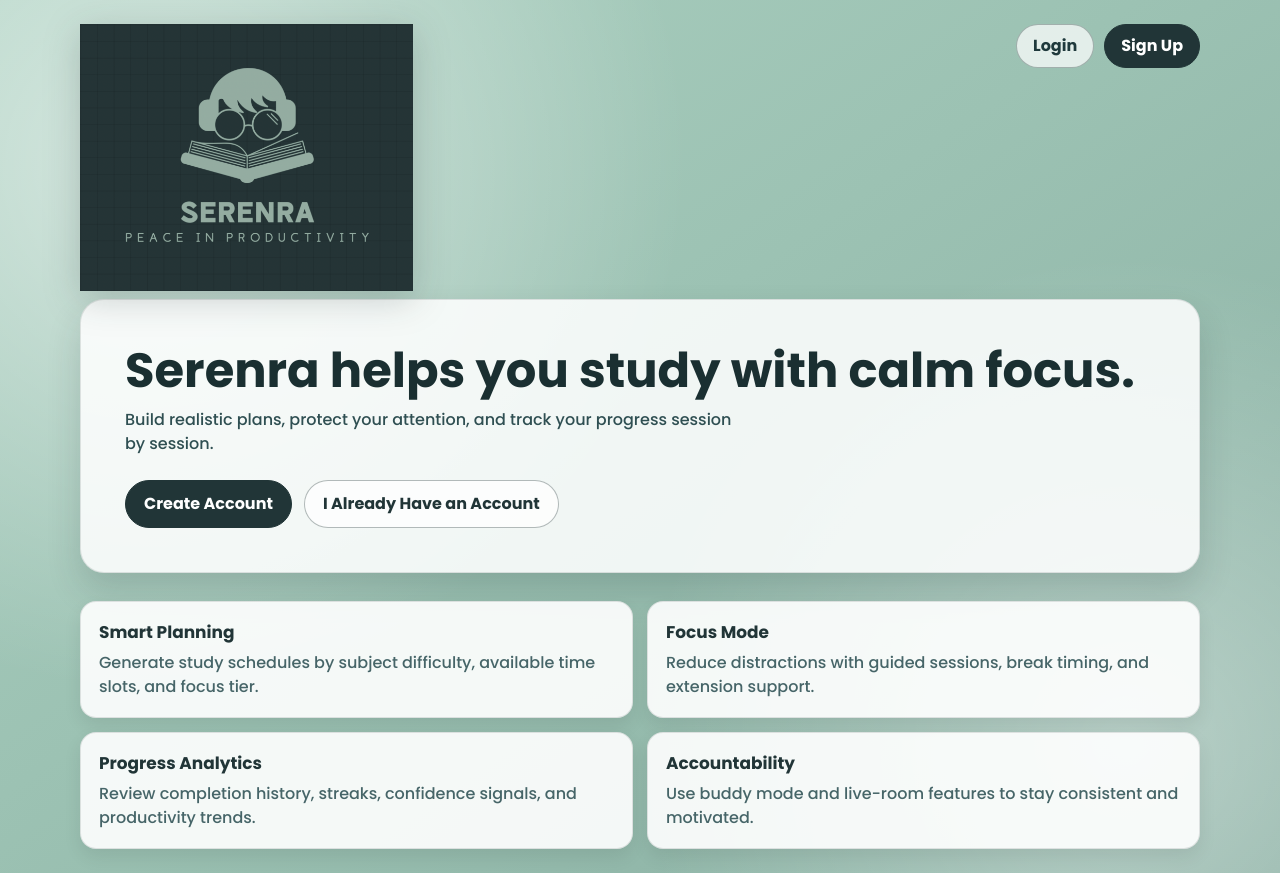
After one commit to rachelbrathab/mini-project, a Flask app: template smartStudyPlanner/templates/home.html in a window 1280 px wide. The commit adds this page. Run offline with Flask 3, Linux system fonts and the light colour scheme; the template is opened without the code that fills it, so the values that code supplies are empty; some libraries are stand-ins or nearby versions.

Commit message:
Update planner app and home template UI

```diff
--- a/smartStudyPlanner/app.py
+++ b/smartStudyPlanner/app.py
@@ -722,6 +722,14 @@ def is_valid_email(value):
 
 
 # ---------- AUTH ----------
+@app.route("/")
+def home():
+    if "user" in session:
+        return redirect("/input")
+
+    return render_template("home.html")
+
+
 @app.route("/signup", methods=["GET", "POST"])
 def signup():
     if request.method == "POST":
@@ -753,7 +761,7 @@ def login():
                 session["user"] = u["username"]
                 # Keep buddy email synced to the identity used to log in.
                 update_user_stats(session["user"], {"buddy_email": session["user"]})
-                return redirect("/")
+                return redirect("/input")
         return render_template("login.html", error="Invalid username or password.")
     return render_template("login.html")
 
@@ -761,11 +769,11 @@ def login():
 @app.route("/logout")
 def logout():
     session.clear()
-    return redirect("/login")
+    return redirect("/")
 
 
 # ---------- INPUT ----------
-@app.route("/", methods=["GET", "POST"])
+@app.route("/input", methods=["GET", "POST"])
 def input_page():
     if "user" not in session:
         return redirect("/login")
@@ -904,6 +912,9 @@ def input_page():
 # ---------- PAGES ----------
 @app.route("/schedule")
 def schedule():
+    if "user" not in session:
+        return redirect("/login")
+
     pomodoro = session.get("pomodoro", {"tier": "standard", "study_minutes": 50, "break_minutes": 10})
     return render_template("schedule.html", schedule=session.get("raw_schedule", session.get("schedule", [])), pomodoro=pomodoro)
 
@@ -1053,6 +1064,9 @@ def focus_state():
 
 @app.route("/complete-session", methods=["POST"])
 def complete_session():
+    if "user" not in session:
+        return jsonify({"error": "Unauthorized"}), 401
+
     current_schedule = session.get("schedule", [])
     payload = request.get_json(silent=True) or {}
     target_subject = payload.get("subject")
@@ -1166,6 +1180,9 @@ def complete_session():
 
 @app.route("/undo-session", methods=["POST"])
 def undo_session():
+    if "user" not in session:
+        return jsonify({"error": "Unauthorized"}), 401
+
     current_schedule = session.get("schedule", [])
     completed_history = session.get("completed_history", [])
 
--- a/smartStudyPlanner/static/style.css
+++ b/smartStudyPlanner/static/style.css
@@ -9,6 +9,133 @@ body {
     background: #ABD0C0;
     color: #213537;
     line-height: 1.5;
+}
+
+.landing-page {
+    background:
+        radial-gradient(circle at 12% 18%, rgba(255, 255, 255, 0.52), rgba(255, 255, 255, 0) 40%),
+        radial-gradient(circle at 88% 85%, rgba(255, 255, 255, 0.38), rgba(255, 255, 255, 0) 36%),
+        linear-gradient(145deg, #abd0c0 0%, #9cc2b3 45%, #89afa2 100%);
+    padding: 24px;
+}
+
+.landing-header {
+    width: min(1120px, 100%);
+    margin: 0 auto;
+    display: flex;
+    align-items: flex-start;
+    justify-content: space-between;
+    gap: 16px;
+}
+
+.landing-logo-wrap {
+    display: inline-flex;
+    align-items: center;
+    justify-content: center;
+}
+
+.landing-logo {
+    width: clamp(180px, 26vw, 340px);
+    height: auto;
+    filter: drop-shadow(0 8px 18px rgba(20, 33, 35, 0.2));
+}
+
+.landing-auth-nav {
+    display: inline-flex;
+    align-items: center;
+    gap: 10px;
+}
+
+.landing-auth-link {
+    text-decoration: none;
+    color: #1f393c;
+    border: 1px solid rgba(33, 53, 55, 0.34);
+    padding: 9px 16px;
+    border-radius: 999px;
+    font-weight: 600;
+    background: rgba(255, 255, 255, 0.72);
+}
+
+.landing-auth-link.primary {
+    background: #213537;
+    border-color: #213537;
+    color: #fff;
+}
+
+.landing-main {
+    width: min(1120px, 100%);
+    margin: 8px auto 0;
+    display: grid;
+    grid-template-columns: minmax(0, 1fr);
+    gap: 28px;
+}
+
+.landing-hero {
+    background: rgba(255, 255, 255, 0.86);
+    border: 1px solid rgba(33, 53, 55, 0.12);
+    border-radius: 24px;
+    padding: clamp(24px, 4vw, 44px);
+    box-shadow: 0 18px 34px rgba(25, 43, 45, 0.16);
+}
+
+.landing-hero h1 {
+    margin: 0 0 10px;
+    font-size: clamp(1.8rem, 3.8vw, 3rem);
+    line-height: 1.12;
+    color: #1a2f31;
+}
+
+.landing-hero p {
+    margin: 0;
+    color: #2f4f52;
+    max-width: 60ch;
+}
+
+.landing-cta-row {
+    margin-top: 24px;
+    display: flex;
+    flex-wrap: wrap;
+    gap: 12px;
+}
+
+.landing-cta {
+    text-decoration: none;
+    border-radius: 999px;
+    padding: 11px 18px;
+    font-weight: 600;
+    border: 1px solid rgba(33, 53, 55, 0.34);
+    color: #213537;
+    background: rgba(255, 255, 255, 0.74);
+}
+
+.landing-cta.primary {
+    background: #213537;
+    border-color: #213537;
+    color: #fff;
+}
+
+.landing-features {
+    display: grid;
+    grid-template-columns: repeat(2, minmax(0, 1fr));
+    gap: 14px;
+}
+
+.feature-card {
+    background: rgba(255, 255, 255, 0.9);
+    border: 1px solid rgba(33, 53, 55, 0.12);
+    border-radius: 16px;
+    padding: 18px;
+    box-shadow: 0 8px 18px rgba(0, 0, 0, 0.08);
+}
+
+.feature-card h2 {
+    margin: 0 0 6px;
+    font-size: 1.06rem;
+}
+
+.feature-card p {
+    margin: 0;
+    color: #466568;
 }
 
 .auth-page {
--- /dev/null
+++ b/smartStudyPlanner/templates/home.html
@@ -0,0 +1,65 @@
+<!DOCTYPE html>
+<html>
+<head>
+    <meta charset="utf-8">
+    <meta name="viewport" content="width=device-width, initial-scale=1">
+    <title>Serenra | Study with Clarity</title>
+    <meta name="theme-color" content="#213537">
+    <link rel="manifest" href="/manifest.webmanifest">
+    <link rel="icon" href="/static/serenra-icon.png">
+    <link rel="apple-touch-icon" href="/static/serenra-icon.png">
+    <link rel="stylesheet" href="{{ url_for('static', filename='style.css') }}">
+    <link href="https://fonts.googleapis.com/css2?family=Poppins:wght@300;500;700&display=swap" rel="stylesheet">
+</head>
+<body class="landing-page">
+
+<header class="landing-header">
+    <div class="landing-logo-wrap">
+        <img src="/static/serenra-logo.png" alt="Serenra logo" class="landing-logo" onerror="this.style.display='none'">
+    </div>
+    <nav class="landing-auth-nav" aria-label="Authentication">
+        <a href="/login" class="landing-auth-link">Login</a>
+        <a href="/signup" class="landing-auth-link primary">Sign Up</a>
+    </nav>
+</header>
+
+<main class="landing-main">
+    <section class="landing-hero">
+        <h1>Serenra helps you study with calm focus.</h1>
+        <p>Build realistic plans, protect your attention, and track your progress session by session.</p>
+        <div class="landing-cta-row">
+            <a href="/signup" class="landing-cta primary">Create Account</a>
+            <a href="/login" class="landing-cta">I Already Have an Account</a>
+        </div>
+    </section>
+
+    <section class="landing-features" aria-label="Serenra features">
+        <article class="feature-card">
+            <h2>Smart Planning</h2>
+            <p>Generate study schedules by subject difficulty, available time slots, and focus tier.</p>
+        </article>
+        <article class="feature-card">
+            <h2>Focus Mode</h2>
+            <p>Reduce distractions with guided sessions, break timing, and extension support.</p>
+        </article>
+        <article class="feature-card">
+            <h2>Progress Analytics</h2>
+            <p>Review completion history, streaks, confidence signals, and productivity trends.</p>
+        </article>
+        <article class="feature-card">
+            <h2>Accountability</h2>
+            <p>Use buddy mode and live-room features to stay consistent and motivated.</p>
+        </article>
+    </section>
+</main>
+
+<script>
+if ('serviceWorker' in navigator) {
+    window.addEventListener('load', () => {
+        navigator.serviceWorker.register('/service-worker.js').catch(() => {});
+    });
+}
+</script>
+
+</body>
+</html>
```
Also changed, not shown: other parts of smartStudyPlanner/static/style.css (+55 -0 lines), smartStudyPlanner/templates/base.html (+5 -5 lines).
